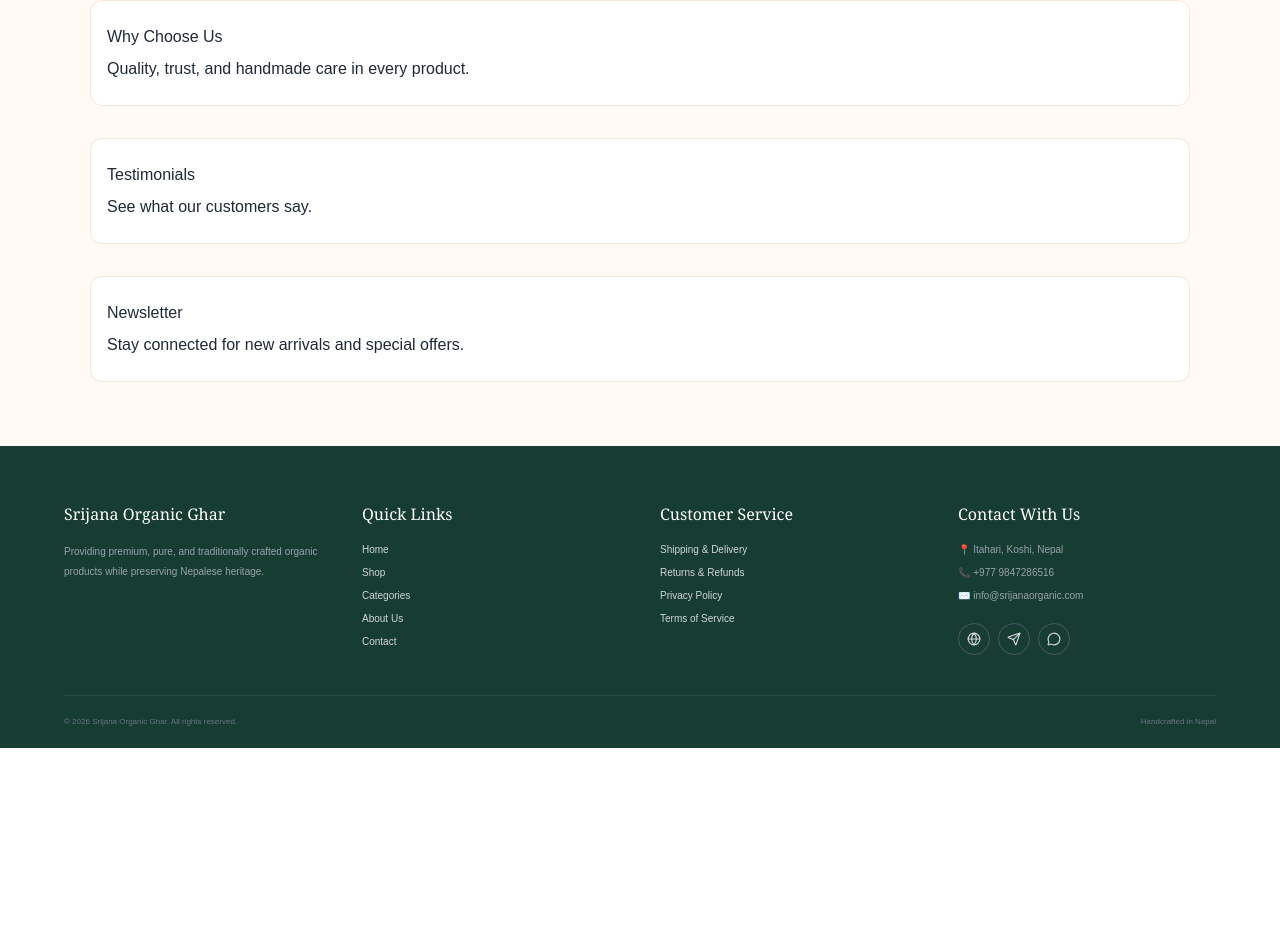
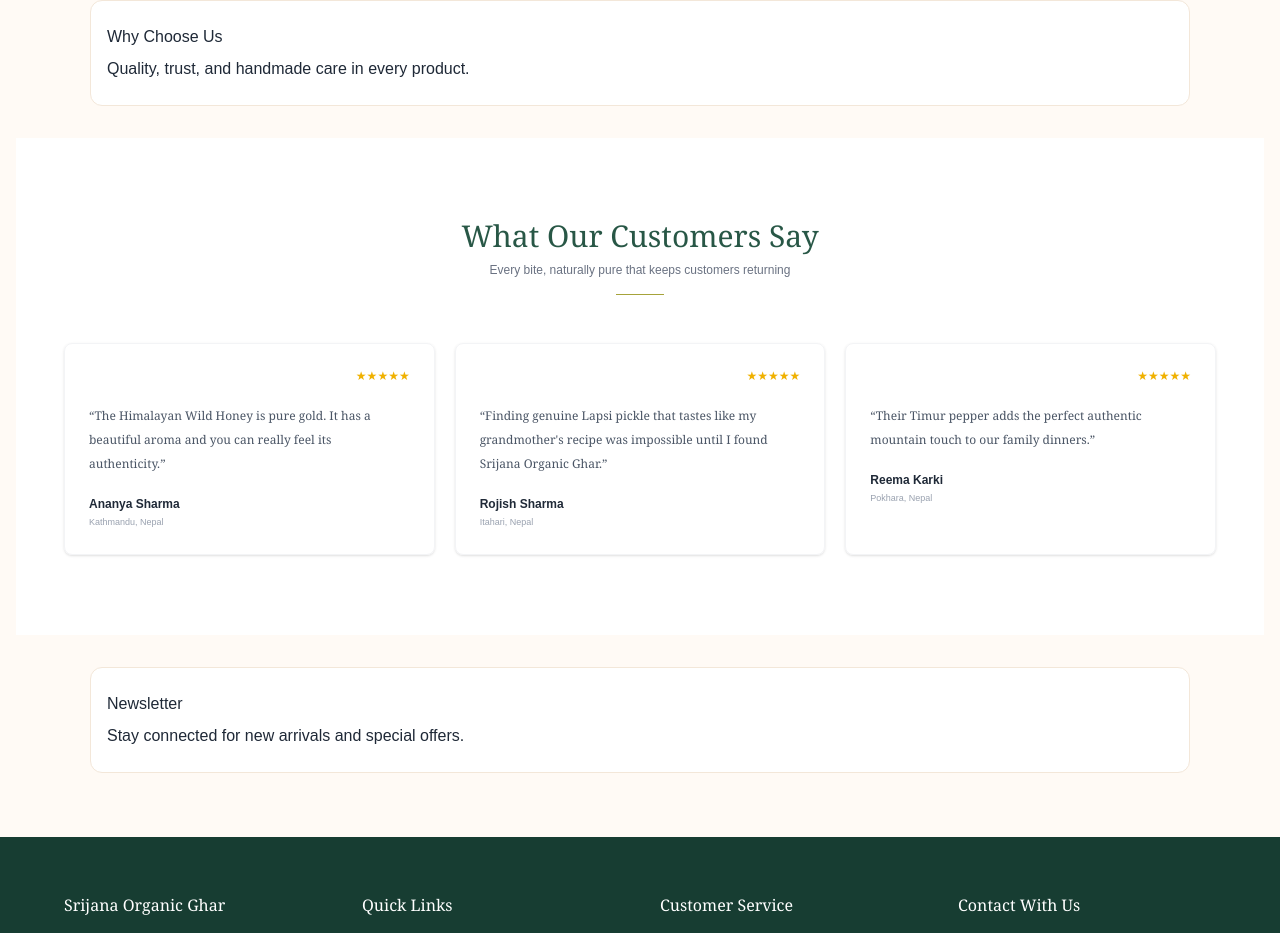
Before and after one commit to Aljina12/Srijana-Organic-Web, a React (Vite) app in the folder Frontend/: page / in a window 1280 px wide. Shown: the part 1455-2388 px from the top of the page. Before the commit the page ends 2203 px from the top, so only its background shows below. Built offline with nearby package versions, Linux system fonts and the light colour scheme.

Commit message:
Testimonials.tsx

```diff
--- a/Frontend/src/components/Testimonials.tsx
+++ b/Frontend/src/components/Testimonials.tsx
@@ -1,8 +1,70 @@
+const reviews = [
+    {
+        name: "Ananya Sharma",
+        location: "Kathmandu, Nepal",
+        text:
+            "The Himalayan Wild Honey is pure gold. It has a beautiful aroma and you can really feel its authenticity.",
+    },
+    {
+        name: "Rojish Sharma",
+        location: "Itahari, Nepal",
+        text:
+            "Finding genuine Lapsi pickle that tastes like my grandmother's recipe was impossible until I found Srijana Organic Ghar.",
+    },
+    {
+        name: "Reema Karki",
+        location: "Pokhara, Nepal",
+        text:
+            "Their Timur pepper adds the perfect authentic mountain touch to our family dinners.",
+    },
+];
+
 function Testimonials() {
     return (
-        <section className="testimonials-section">
-            <h2>Testimonials</h2>
-            <p>See what our customers say.</p>
+        <section className="bg-white px-5 py-20">
+
+            <div className="mx-auto mb-12 max-w-3xl text-center">
+
+                <h2 className="font-serif text-3xl text-[#285746]">
+                    What Our Customers Say
+                </h2>
+
+                <p className="mt-2 text-xs text-gray-500">
+                    Every bite, naturally pure that keeps customers returning
+                </p>
+
+                <div className="mx-auto mt-4 h-px w-12 bg-[#a6a33a]"></div>
+
+            </div>
+
+            <div className="mx-auto grid max-w-6xl gap-5 md:grid-cols-3">
+
+                {reviews.map((review) => (
+                    <div
+                        key={review.name}
+                        className="rounded-lg border border-gray-100 p-6 shadow-sm"
+                    >
+
+                        <div className="flex justify-end text-xs text-yellow-500">
+                            ★★★★★
+                        </div>
+
+                        <p className="mt-5 font-serif text-xs leading-6 text-gray-600">
+                            “{review.text}”
+                        </p>
+
+                        <h4 className="mt-5 text-xs font-semibold">
+                            {review.name}
+                        </h4>
+
+                        <p className="mt-1 text-[9px] text-gray-400">
+                            {review.location}
+                        </p>
+
+                    </div>
+                ))}
+
+            </div>
         </section>
     );
 }
```
